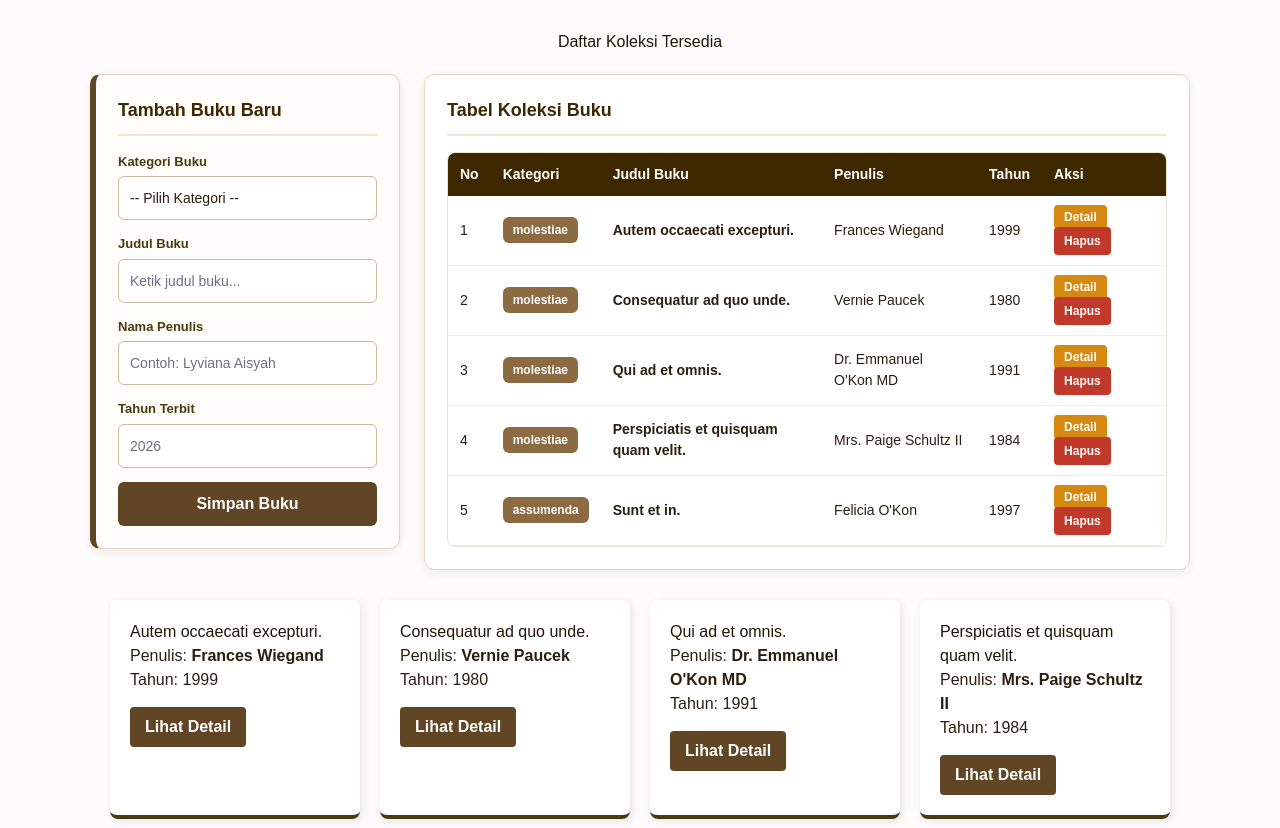
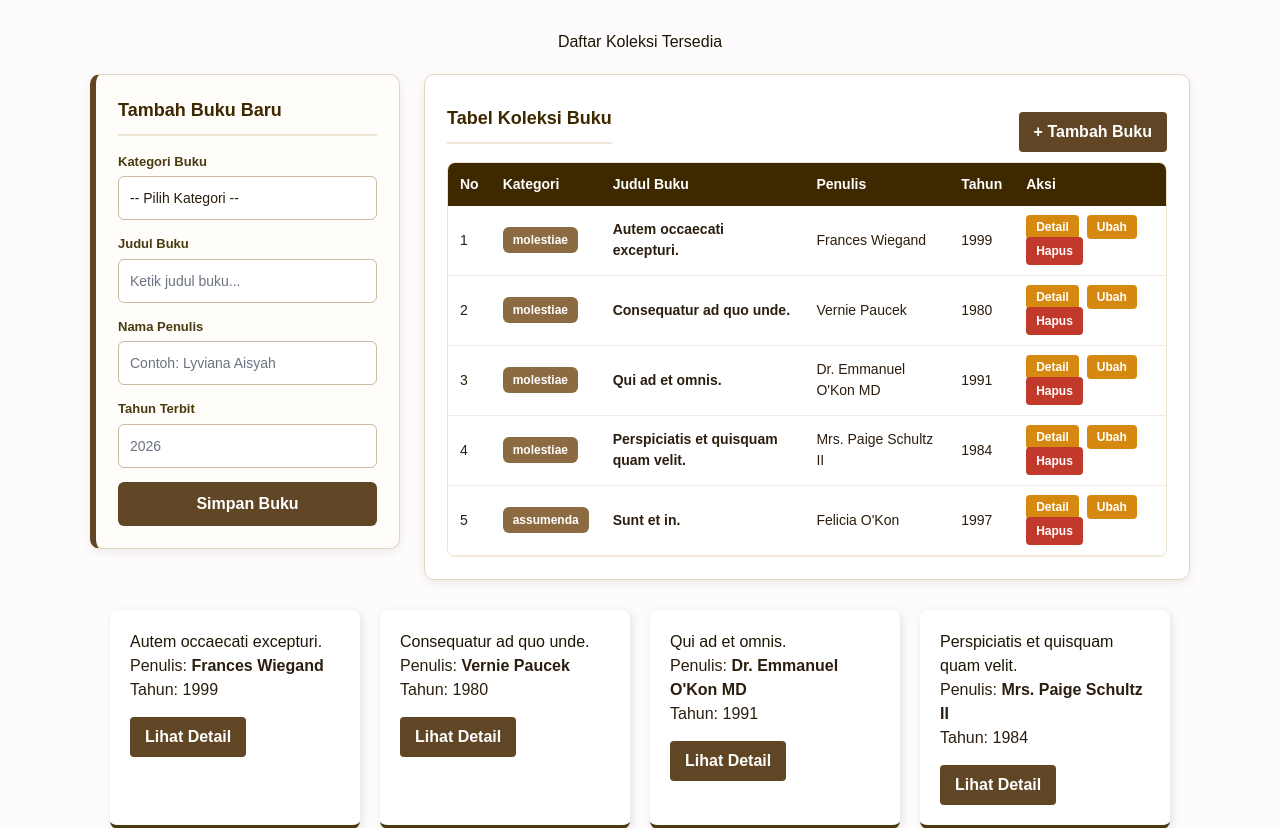
Before and after one commit to lyvianaaisyah/perpustakaan_250441100039, a Laravel app: page /buku in a window 1280 px wide. Shown: the part 198-1026 px from the top of the page. Run offline with Laravel 12, Linux system fonts and the light colour scheme; a user stored in the database is signed in; data comes from the database, SQL or seed files in the repository; style sheets or scripts are compiled from the project's sources; some libraries are stand-ins or nearby versions.

Commit message:
Soal 3: memusatkan otorisasi pengelolaan buku dengan Gate kelola-buku (250441100039)

```diff
--- a/app/Http/Controllers/BukuController.php
+++ b/app/Http/Controllers/BukuController.php
@@ -15,11 +15,11 @@ class BukuController extends Controller
         return view('buku.index', ['buku' => $data]);
     }
 
-    public function show($id)
+    public function create()
     {
-        $detail = Buku::with('kategori')->find($id);
+        $data = Buku::with('kategori')->latest()->get();
 
-        return view('buku.detail', ['buku_detail' => $detail]);
+        return view('buku.index', ['buku' => $data]);
     }
 
     public function store(Request $request)
@@ -36,7 +36,37 @@ class BukuController extends Controller
         return redirect()->route('buku.index')->with('sukses', 'Buku berhasil ditambahkan.');
     }
 
-    // SOAL 2 (b): Menambal celah A2 (SQL Injection) dengan Query Binding (?)
+    public function show($id)
+    {
+        $detail = Buku::with('kategori')->find($id);
+
+        return view('buku.detail', ['buku_detail' => $detail]);
+    }
+
+    public function edit(Buku $buku)
+    {
+        $data = Buku::with('kategori')->latest()->get();
+
+        return view('buku.index', [
+            'buku'     => $data,
+            'bukuEdit' => $buku,
+        ]);
+    }
+
+    public function update(Request $request, Buku $buku)
+    {
+        $validated = $request->validate([
+            'kategori_id'  => ['required', 'exists:kategoris,id'],
+            'judul'        => ['required', 'string', 'min:3', 'max:150'],
+            'penulis'      => ['required', 'string', 'min:3', 'max:100'],
+            'tahun_terbit' => ['required', 'integer', 'min:1900', 'max:' . date('Y')],
+        ]);
+
+        $buku->update($validated);
+
+        return redirect()->route('buku.index')->with('sukses', 'Data buku berhasil diperbarui.');
+    }
+
     public function cari(Request $request)
     {
         $judul = $request->query('judul');
@@ -45,7 +75,6 @@ class BukuController extends Controller
         return response()->json($hasil);
     }
 
-    // SOAL 2 (c): Menghapus buku
     public function destroy(Buku $buku)
     {
         $buku->delete();
--- a/app/Providers/AppServiceProvider.php
+++ b/app/Providers/AppServiceProvider.php
@@ -2,23 +2,22 @@
 
 namespace App\Providers;
 
+use App\Models\User;
+use Illuminate\Support\Facades\Gate;
 use Illuminate\Support\ServiceProvider;
 
 class AppServiceProvider extends ServiceProvider
 {
-    /**
-     * Register any application services.
-     */
     public function register(): void
     {
         //
     }
 
-    /**
-     * Bootstrap any application services.
-     */
     public function boot(): void
     {
-        //
+        // SOAL 3 MODUL 6: Gate kelola-buku hanya mengizinkan admin dan petugas
+        Gate::define('kelola-buku', function (User $user) {
+            return $user->hasAnyRole(['admin', 'petugas']);
+        });
     }
 }
--- a/resources/views/buku/index.blade.php
+++ b/resources/views/buku/index.blade.php
@@ -7,45 +7,61 @@
     <div id="alert-area"></div>
 
     <div class="layout-samping">
-        @can('kelola data buku')
+        @can('kelola-buku')
         <aside id="kartu-form" class="panel-kiri">
-            <h3 id="form-title" class="judul-panel">Tambah Buku Baru</h3>
-            <form action="{{ route('buku.store') }}" method="POST">
+            <h3 id="form-title" class="judul-panel">
+                {{ isset($bukuEdit) ? 'Ubah Buku #' . $bukuEdit->id : 'Tambah Buku Baru' }}
+            </h3>
+            <form action="{{ isset($bukuEdit) ? route('buku.update', $bukuEdit->id) : route('buku.store') }}" method="POST">
                 @csrf
+                @if(isset($bukuEdit))
+                    @method('PUT')
+                @endif
+
                 <div class="field-vertikal">
                     <label for="buku-kategori_id">Kategori Buku</label>
                     <select id="buku-kategori_id" name="kategori_id" required>
                         <option value="">-- Pilih Kategori --</option>
                         @foreach(\App\Models\Kategori::all() as $kat)
-                            <option value="{{ $kat->id }}">{{ $kat->nama }}</option>
+                            <option value="{{ $kat->id }}" @selected(old('kategori_id', $bukuEdit->kategori_id ?? '') == $kat->id)>{{ $kat->nama }}</option>
                         @endforeach
                     </select>
                 </div>
 
                 <div class="field-vertikal">
                     <label for="buku-judul">Judul Buku</label>
-                    <input type="text" id="buku-judul" name="judul" placeholder="Ketik judul buku..." required>
+                    <input type="text" id="buku-judul" name="judul" value="{{ old('judul', $bukuEdit->judul ?? '') }}" placeholder="Ketik judul buku..." required>
                 </div>
 
                 <div class="field-vertikal">
                     <label for="buku-penulis">Nama Penulis</label>
-                    <input type="text" id="buku-penulis" name="penulis" placeholder="Contoh: Lyviana Aisyah" required>
+                    <input type="text" id="buku-penulis" name="penulis" value="{{ old('penulis', $bukuEdit->penulis ?? '') }}" placeholder="Contoh: Lyviana Aisyah" required>
                 </div>
 
                 <div class="field-vertikal">
                     <label for="buku-tahun_terbit">Tahun Terbit</label>
-                    <input type="number" id="buku-tahun_terbit" name="tahun_terbit" placeholder="2026" required>
+                    <input type="number" id="buku-tahun_terbit" name="tahun_terbit" value="{{ old('tahun_terbit', $bukuEdit->tahun_terbit ?? '') }}" placeholder="2026" required>
                 </div>
 
                 <div class="grup-tombol-form">
-                    <button type="submit" class="tombol-simpan" id="btn-simpan">Simpan Buku</button>
+                    <button type="submit" class="tombol-simpan" id="btn-simpan">
+                        {{ isset($bukuEdit) ? 'Simpan Perubahan' : 'Simpan Buku' }}
+                    </button>
+                    @if(isset($bukuEdit))
+                        <a href="{{ route('buku.index') }}" class="btn-batal" style="text-decoration: none; text-align: center;">Batal</a>
+                    @endif
                 </div>
             </form>
         </aside>
         @endcan
 
         <section class="panel-kanan">
-            <h3 class="judul-panel">Tabel Koleksi Buku</h3>
+            <div style="display: flex; justify-content: space-between; align-items: center; margin-bottom: 10px;">
+                <h3 class="judul-panel" style="margin: 0;">Tabel Koleksi Buku</h3>
+                @can('kelola-buku')
+                    <a href="{{ route('buku.create') }}" class="tombol">+ Tambah Buku</a>
+                @endcan
+            </div>
             <div class="bungkus-tabel">
                 <table class="tabel-api">
                     <thead>
@@ -63,14 +79,13 @@
                         <tr>
                             <td>{{ $i + 1 }}</td>
                             <td><span class="badge-kat">{{ $item->kategori->nama ?? '-' }}</span></td>
-                            {{-- SOAL 2 (a): Menambal Stored XSS dengan Blade Escaping {{ }} --}}
                             <td><b>{{ $item->judul }}</b></td>
                             <td>{{ $item->penulis }}</td>
                             <td>{{ $item->tahun_terbit }}</td>
                             <td>
                                 <a href="{{ route('buku.show', $item->id) }}" class="btn-aksi btn-ubah">Detail</a>
-                                @can('kelola data buku')
-                                    {{-- SOAL 2 (c): Menambal CSRF dengan Form POST + @csrf + @method('DELETE') --}}
+                                @can('kelola-buku')
+                                    <a href="{{ route('buku.edit', $item->id) }}" class="btn-aksi btn-ubah">Ubah</a>
                                     <form action="{{ route('buku.destroy', $item->id) }}" method="POST" style="display: inline;" onsubmit="return confirm('Hapus buku ini?')">
                                         @csrf
                                         @method('DELETE')
--- a/routes/web.php
+++ b/routes/web.php
@@ -11,36 +11,38 @@ Route::get('/', function () {
     return view('beranda');
 })->name('home');
 
-// Rute yang dilindungi Middleware 'auth' (Wajib Login - Soal 2 & 5)
+// Rute yang dilindungi Middleware 'auth' (Wajib Login)
 Route::middleware(['auth'])->group(function () {
 
     // Pengarah Dashboard otomatis sesuai Role
     Route::get('/dashboard', [PerpustakaanRbacController::class, 'redirectDashboard'])->name('dashboard');
 
-    // 1. Katalog & Detail Buku (Admin, Petugas, Siswa memiliki permission 'lihat daftar buku')
+    // SOAL 3 MODUL 6: Gate 'kelola-buku' (WAJIB DI ATAS /buku/{id})
+    Route::middleware(['can:kelola-buku'])->group(function () {
+        Route::get('/kelola-buku', [BukuController::class, 'index'])->name('buku.kelola');
+        Route::get('/buku/create', [BukuController::class, 'create'])->name('buku.create');
+        Route::post('/buku', [BukuController::class, 'store'])->name('buku.store');
+        Route::get('/buku/{buku}/edit', [BukuController::class, 'edit'])->name('buku.edit');
+        Route::put('/buku/{buku}', [BukuController::class, 'update'])->name('buku.update');
+        Route::delete('/buku/{buku}', [BukuController::class, 'destroy'])->name('buku.destroy');
+    });
+
+    // 1. Katalog & Detail Buku
     Route::middleware(['permission:lihat daftar buku'])->group(function () {
         Route::get('/buku', [BukuController::class, 'index'])->name('buku.index');
-        Route::post('/buku', [BukuController::class, 'store'])->name('buku.store');
         Route::get('/buku/{id}', [BukuController::class, 'show'])->whereNumber('id')->name('buku.show');
     });
 
-    // Rute khusus kelola buku (Jika Siswa akses URL /kelola-buku langsung -> Ditolak 403 sesuai Skenario 13)
-    Route::get('/kelola-buku', [BukuController::class, 'index'])
-        ->middleware('permission:kelola data buku')
-        ->name('buku.kelola');
-
-    // SOAL 2 MODUL 6: Route GET hapus diganti menjadi DELETE
+    // SOAL 1 & 2 MODUL 6: Route Pencarian Buku & Detail Peminjaman
     Route::get('/buku-cari', [BukuController::class, 'cari'])->name('buku.cari');
-    Route::delete('/buku/{buku}', [BukuController::class, 'destroy'])->name('buku.destroy');
     Route::get('/peminjaman/{id}', [PeminjamanController::class, 'show'])->name('peminjaman.show');
 
-
-    // 2. Dashboard Admin (Khusus Role Admin - Skenario 1, 2, 13)
+    // 2. Dashboard Admin
     Route::middleware(['role:admin', 'permission:akses dashboard admin'])->group(function () {
         Route::get('/admin/dashboard', [PerpustakaanRbacController::class, 'adminDashboard'])->name('admin.dashboard');
     });
 
-    // 3. Kelola Pengguna & Role (Khusus Role Admin - Skenario 4 & 9)
+    // 3. Kelola Pengguna & Role
     Route::middleware(['role:admin', 'permission:kelola data pengguna|kelola role pengguna'])->group(function () {
         Route::get('/kelola-pengguna', [PerpustakaanRbacController::class, 'kelolaPengguna'])->name('pengguna.index');
         Route::post('/kelola-pengguna', [PerpustakaanRbacController::class, 'simpanPengguna'])->name('pengguna.store');
@@ -48,12 +50,12 @@ Route::middleware(['auth'])->group(function () {
         Route::delete('/kelola-pengguna/{user}', [PerpustakaanRbacController::class, 'hapusPengguna'])->name('pengguna.destroy');
     });
 
-    // 4. Dashboard Petugas (Khusus Role Petugas - Skenario 6)
+    // 4. Dashboard Petugas
     Route::middleware(['role:petugas', 'permission:akses dashboard petugas'])->group(function () {
         Route::get('/petugas/dashboard', [PerpustakaanRbacController::class, 'petugasDashboard'])->name('petugas.dashboard');
     });
 
-    // 5. Kelola Peminjaman, Pengembalian & Laporan (Admin & Petugas - Skenario 5 & 8)
+    // 5. Kelola Peminjaman, Pengembalian & Laporan
     Route::middleware(['role:admin|petugas', 'permission:kelola peminjaman|kelola pengembalian'])->group(function () {
         Route::get('/kelola-peminjaman', [PerpustakaanRbacController::class, 'kelolaPeminjaman'])->name('peminjaman.index');
         Route::post('/kelola-peminjaman', [PerpustakaanRbacController::class, 'simpanPeminjaman'])->name('peminjaman.store');
@@ -64,7 +66,7 @@ Route::middleware(['auth'])->group(function () {
         Route::get('/laporan-perpustakaan', [PerpustakaanRbacController::class, 'laporan'])->name('laporan.index');
     });
 
-    // 6. Riwayat Peminjaman Milik Sendiri & Ajukan Pinjam (Skenario 12 & 14)
+    // 6. Riwayat Peminjaman Milik Sendiri & Ajukan Pinjam
     Route::middleware(['permission:melihat riwayat peminjaman sendiri'])->group(function () {
         Route::get('/riwayat-peminjaman/{userId?}', [PerpustakaanRbacController::class, 'riwayatSaya'])->name('riwayat.saya');
     });
@@ -72,7 +74,7 @@ Route::middleware(['auth'])->group(function () {
         ->middleware('permission:mengajukan peminjaman buku')
         ->name('pinjam.ajukan');
 
-    // 7. Profil Milik Sendiri (Skenario 11)
+    // 7. Profil Milik Sendiri
     Route::middleware(['permission:lihat profil sendiri'])->group(function () {
         Route::get('/profil-saya/{userId?}', [PerpustakaanRbacController::class, 'profilSaya'])->name('profil.saya');
     });
@@ -80,7 +82,6 @@ Route::middleware(['auth'])->group(function () {
         ->middleware('permission:ubah profil sendiri')
         ->name('profil.saya.update');
 
-    // Rute profil bawaan Breeze tetap dipertahankan
     Route::get('/profile', [ProfileController::class, 'edit'])->name('profile.edit');
     Route::patch('/profile', [ProfileController::class, 'update'])->name('profile.update');
     Route::delete('/profile', [ProfileController::class, 'destroy'])->name('profile.destroy');
```
